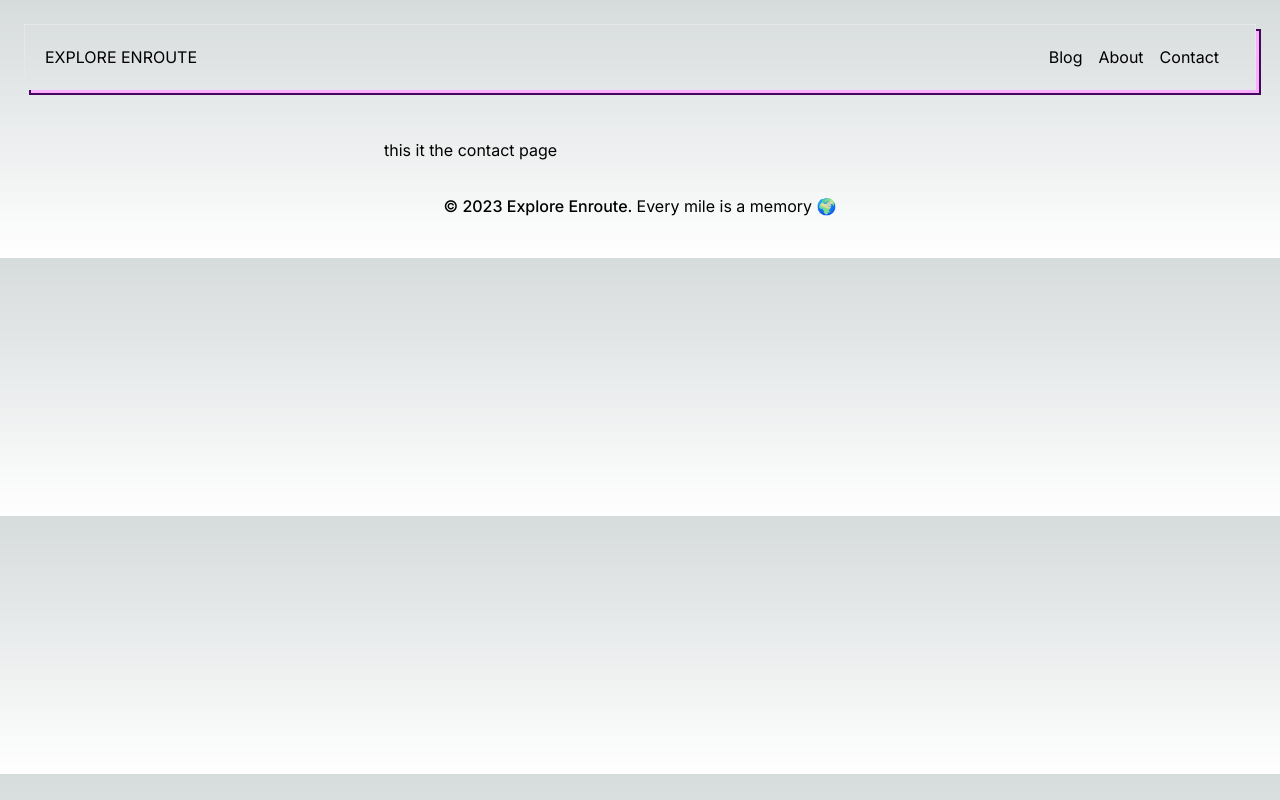
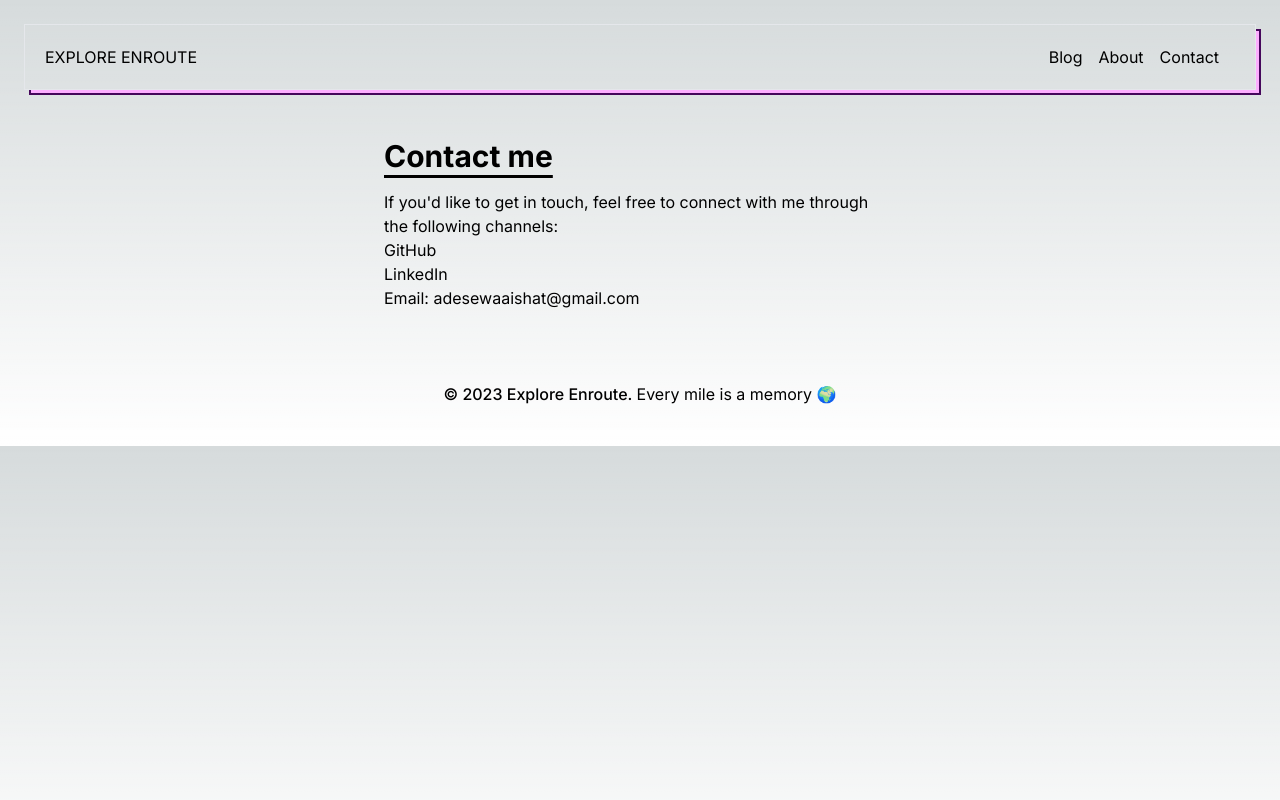
Before and after one commit to adesewa293/explore-enroute, a Next.js app: page /contact in a window 1280 px wide. Built offline with nearby package versions, Linux system fonts and the light colour scheme.

Commit message:
add simple contact page

```diff
--- a/src/app/contact/page.tsx
+++ b/src/app/contact/page.tsx
@@ -1,5 +1,28 @@
 export default function ContactPage() {
   return (
-  <p>this it the contact page</p>
-  )
+    <div className="mb-10">
+      <h2 className="text-3xl font-bold mb-4 underline underline-offset-8">
+        Contact me
+      </h2>
+      <p>
+        If you'd like to get in touch, feel free to connect with me through the
+        following channels:
+      </p>
+
+      <ul>
+        <li>
+          <a href="https://github.com/adesewa293">GitHub</a>
+        </li>
+        <li>
+          <a href="https://www.linkedin.com/in/adesewa-adedokun-461945172/">
+            LinkedIn
+          </a>
+        </li>
+        <li>
+          Email:{" "}
+          <a href="mailto:adesewaaishat@gmail.com">adesewaaishat@gmail.com</a>
+        </li>
+      </ul>
+    </div>
+  );
 }
```
